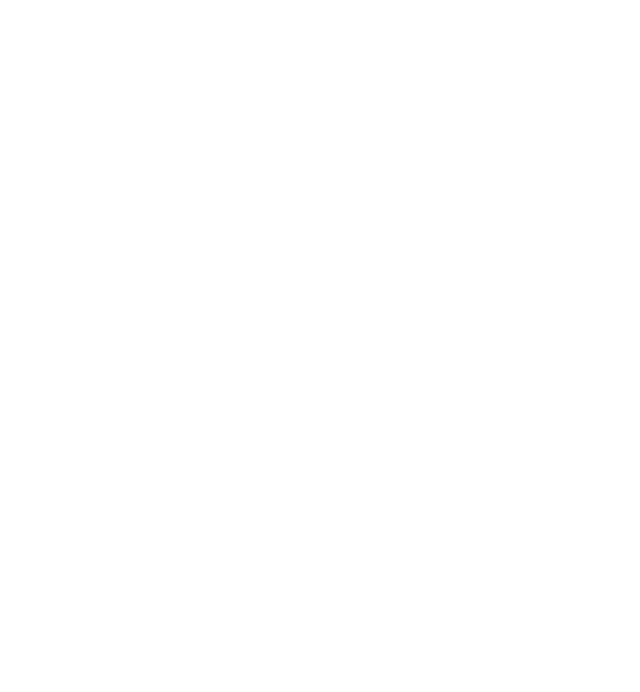
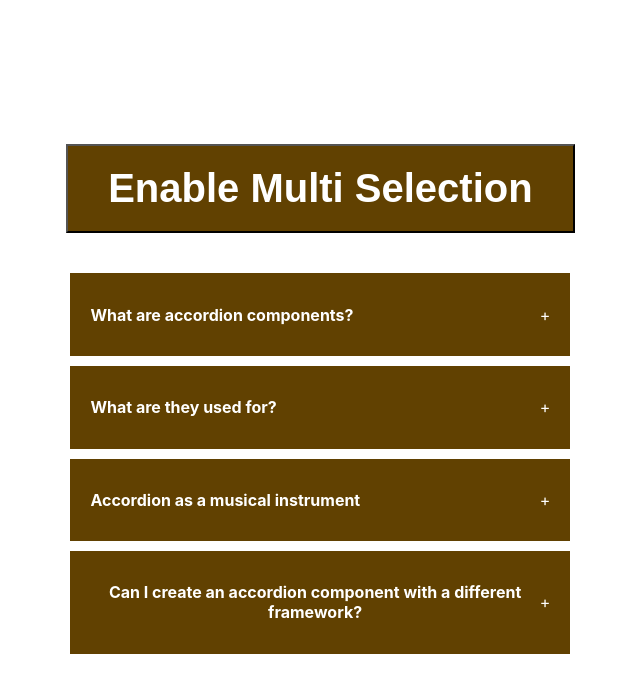
Before and after one commit to eunal19/project1, a React (Create React App) app: page / in a window 1280 px wide. Shown: the top 692 px of the page, without its empty margins (326-966 px from the left). Built offline with nearby package versions, Linux system fonts and the light colour scheme.

Commit message:
handle multiple selection2

```diff
--- a/src/components/accordion/index.jsx
+++ b/src/components/accordion/index.jsx
@@ -1,46 +1,68 @@
-import { useState } from "react";
-import data from "./data";
-import "./styles.css";
+// Importing necessary modules and resources
+import { useState } from "react"; // Importing useState hook from React
+import data from "./data"; // Importing data array from a separate file
+import "./styles.css"; // Importing CSS styles for the component
 
+// Declaring and exporting the Accordion component
 export default function Accordion() {
-  const [selected, setSelected] = useState(null);
-  const [enableMultiSelection, setEnableMultiSelection] = useState(false);
-  const [multiple, setMultiple] = useState([]);
+  // Defining state variables using useState hook
+  const [selected, setSelected] = useState(null); // State variable for selected item
+  const [enableMultiSelection, setEnableMultiSelection] = useState(false); // State variable for multi-selection mode
+  const [multiple, setMultiple] = useState([]); // State variable for multiple selected items
 
+  // Function to handle selection of a single item in the accordion
   function handleSingleSelection(getCurrentId) {
+    // Toggles selection of the clicked item
     setSelected(getCurrentId === selected ? null : getCurrentId);
+  }
 
+  // Function to handle selection of multiple items in the accordion
   function handleMultiSelection(getCurrentId) {
+    // Creates a copy of the 'multiple' array
     let copyMultiple = [...multiple];
+    // Finds the index of the clicked item in the 'multiple' array
     const findIndexOfCurrentId = copyMultiple.indexOf(getCurrentId);
 
-      console.log(findIndexOfCurrentId);
+    // If the clicked item is not already selected, adds it to the 'multiple' array
     if (findIndexOfCurrentId === -1) copyMultiple.push(getCurrentId);
+    // If the clicked item is already selected, removes it from the 'multiple' array
     else copyMultiple.splice(findIndexOfCurrentId, 1);
 
+    // Updates the 'multiple' state with the modified array
     setMultiple(copyMultiple);
   }
 
-    console.log(selected, multiple);
+  // Rendering the component JSX
   return (
     <div className="wrapper">
+      {" "}
+      {/* Wrapper div for styling */}
+      {/* Button to toggle multi-selection mode */}
       <button onClick={() => setEnableMultiSelection(!enableMultiSelection)}>
         Enable Multi Selection
       </button>
+      {/* Container for the accordion items */}
       <div className="accordion">
+        {/* Mapping over the 'data' array to render each item */}
         {data && data.length > 0 ? (
           data.map((dataItem) => (
-              <div className="item">
+            <div className="item" key={dataItem.id}>
+              {/* Clickable title for each item */}
               <div
+                // Event handler for title click, based on selection mode
                 onClick={
                   enableMultiSelection
-                      ? () => handleMultiSelection(dataItem.id)
-                      : () => handleSingleSelection(dataItem.id)
+                    ? () => handleMultiSelection(dataItem.id) // Multi-selection mode
+                    : () => handleSingleSelection(dataItem.id) // Single-selection mode
                 }
-                  className="title">
+                className="title" // CSS class for styling
+              >
+                {/* Question text */}
                 <h4>{dataItem.question}</h4>
+                {/* Plus sign icon */}
                 <span>+</span>
               </div>
+              {/* Render the answer content based on selection mode */}
               {enableMultiSelection
                 ? multiple.indexOf(dataItem.id) !== -1 && (
                     <div className="content">{dataItem.answer}</div>
@@ -48,10 +70,6 @@
                 : selected === dataItem.id && (
                     <div className="content">{dataItem.answer}</div>
                   )}
-                {/* {selected === dataItem.id ||
-                multiple.indexOf(dataItem.id) !== -1 ? (
-                  <div className="content">{dataItem.answer}</div>
-                ) : null} */}
             </div>
           ))
         ) : (
@@ -61,4 +79,3 @@
     </div>
   );
 }
-}
```
Lines whose indentation alone changed are shown as unchanged.
